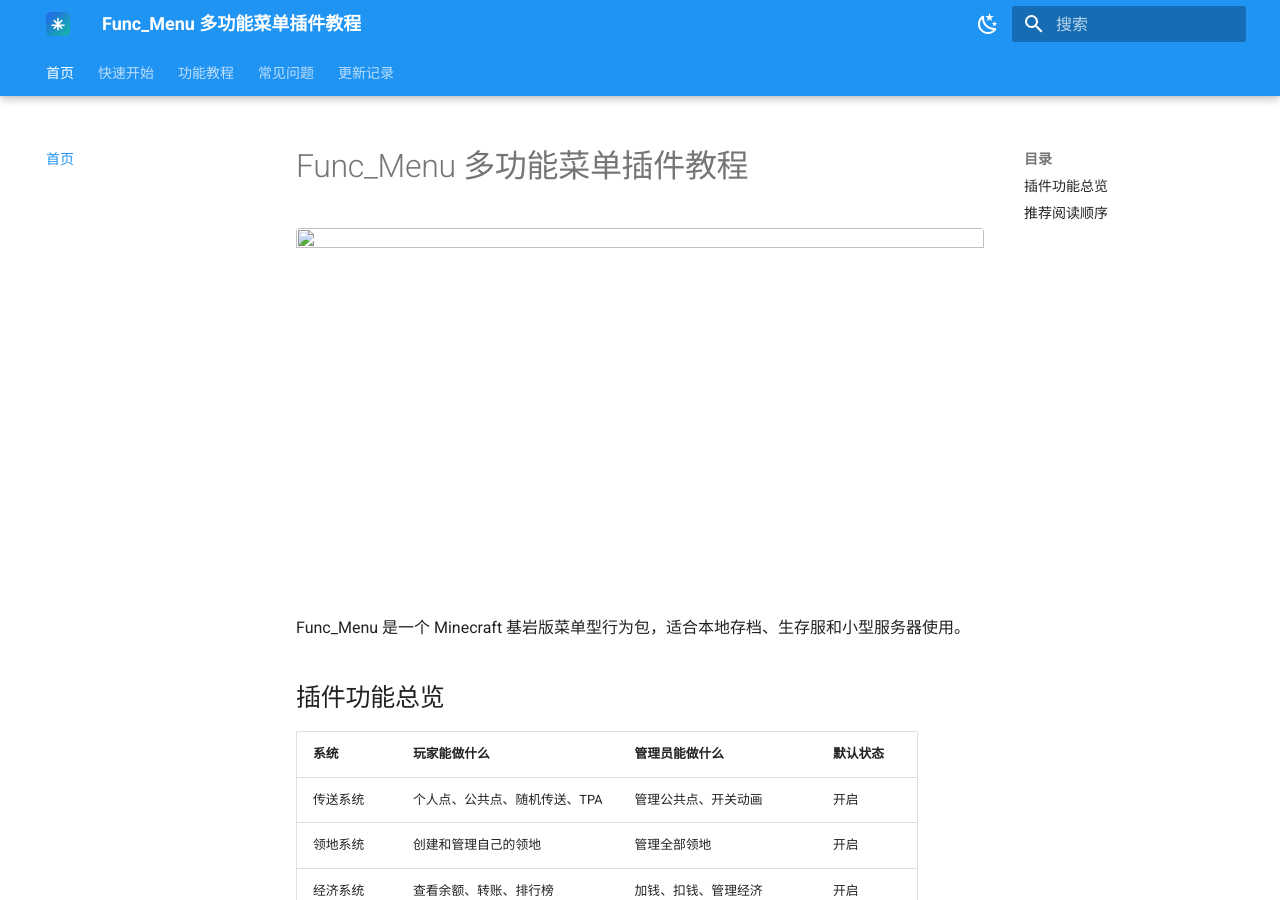
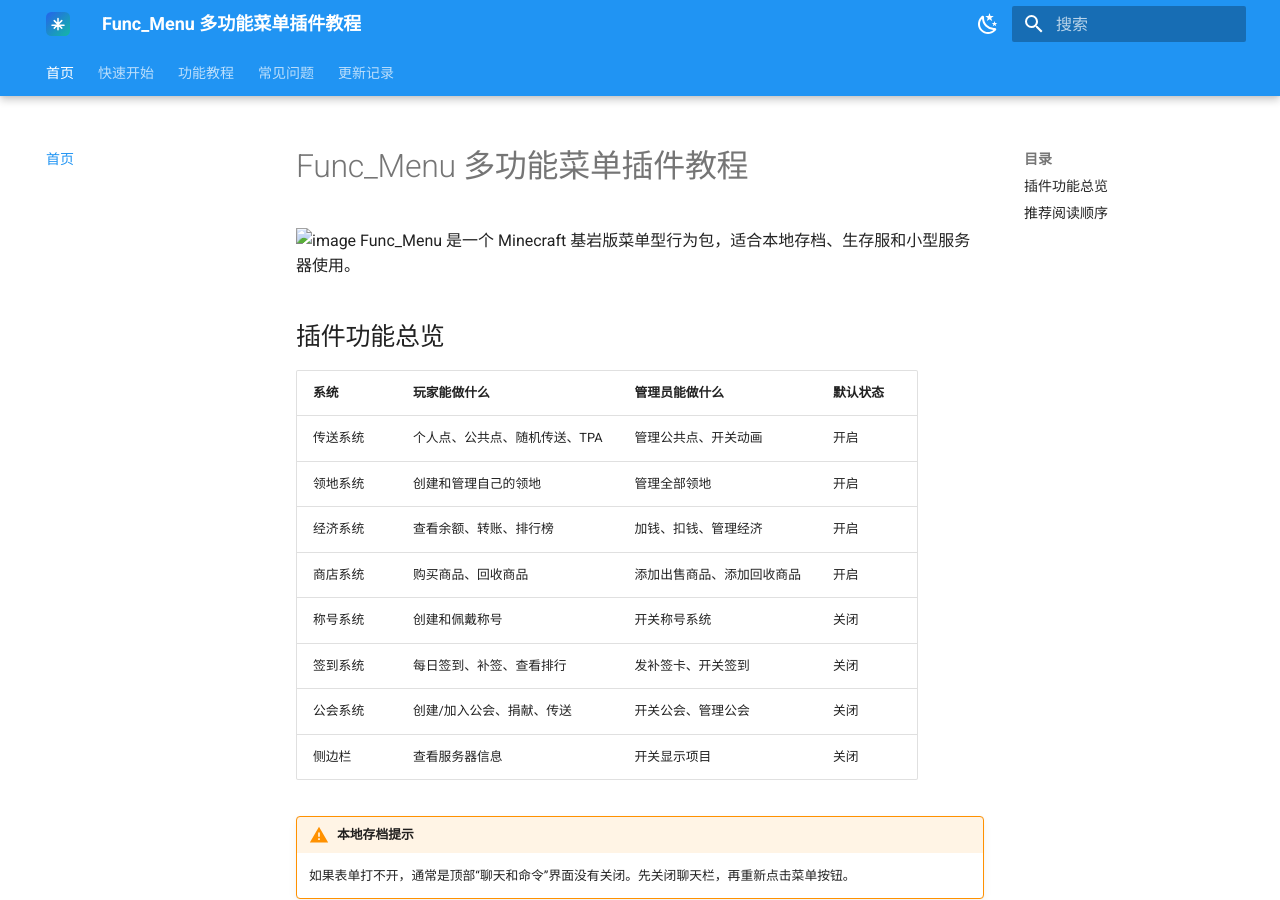
Before and after one commit to mcqcbby/Func_Menu, an MkDocs documentation site: the page built from docs/index.md, in a window 1280 px wide and 900 px high. Built offline with MkDocs 1.6.1 and Material for MkDocs 9.7.7, drawn with Linux system fonts in a browser that asks for light colours.

Commit message:
Update index.md

```diff
--- a/docs/index.md
+++ b/docs/index.md
@@ -1,5 +1,5 @@
 # Func_Menu 多功能菜单插件教程
-<img src="/tp/002.png" alt="" style="width:100%;aspect-ratio:16/9;object-fit:cover;border-radius:4px;">
+![image](tp/002.png)
 Func_Menu 是一个 Minecraft 基岩版菜单型行为包，适合本地存档、生存服和小型服务器使用。
 
 ## 插件功能总览
```
